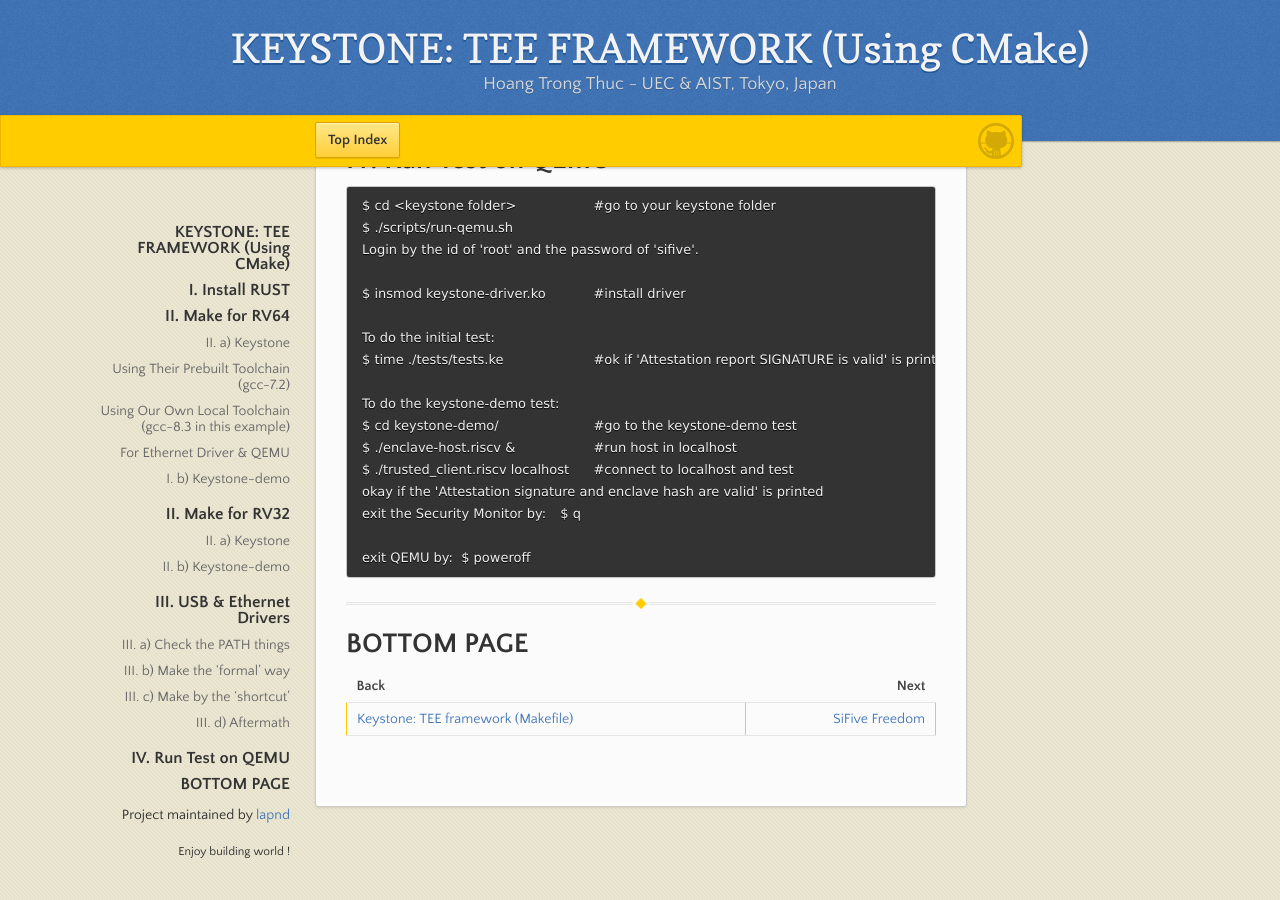
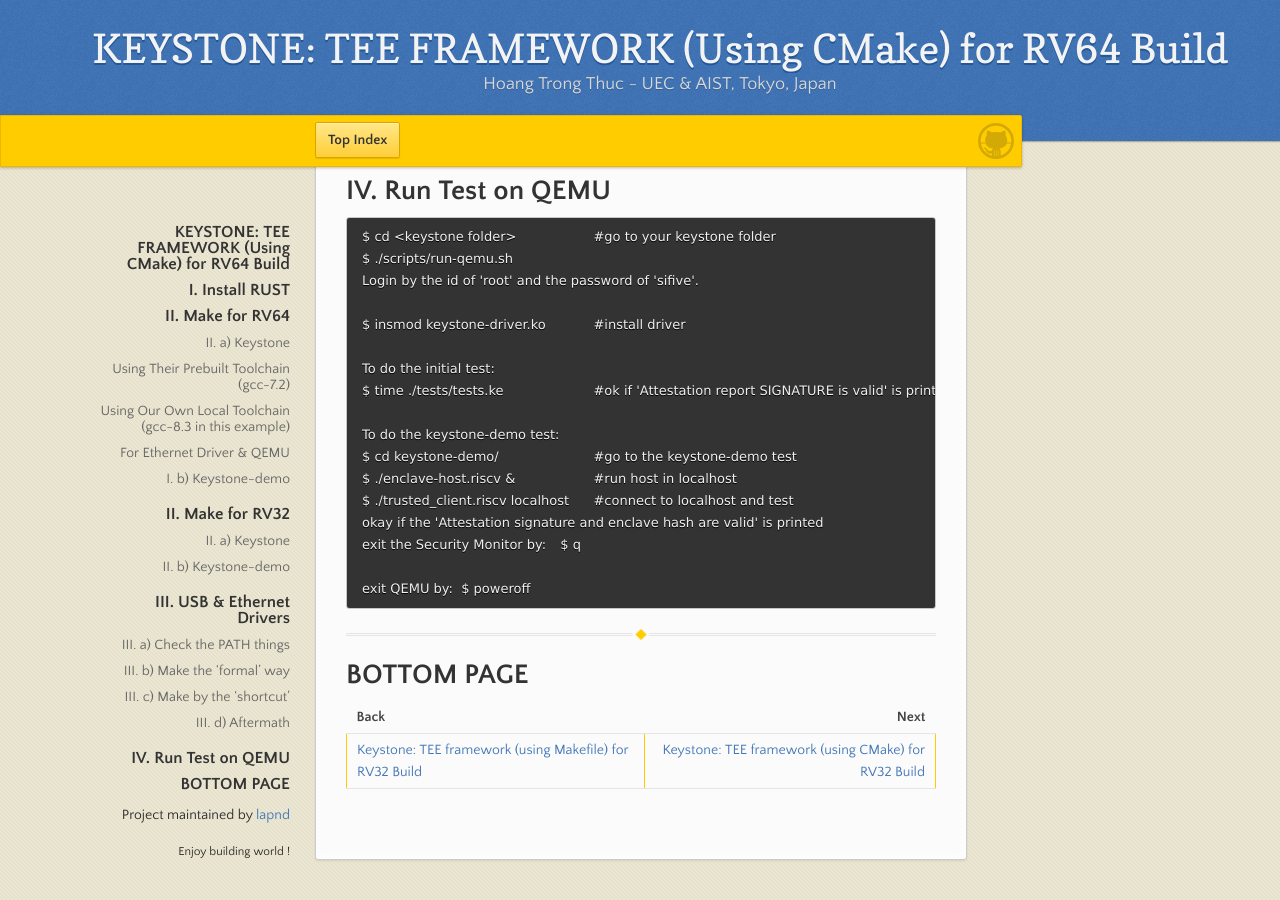
Before and after one commit to lapnd/httdes.github.io, a Jekyll site: the page built from keystone-cmake-64.md, in a window 1280 px wide and 900 px high, scrolled down 6217 px. Built offline with Jekyll 4.4.1, drawn with Linux system fonts in a browser that asks for light colours; our own code applies the rules of GitHub Pages for plain Markdown files; some of the changed text lies outside the part shown.

Commit message:
Update keystone-cmake-64.md

```diff
--- a/keystone-cmake-64.md
+++ b/keystone-cmake-64.md
@@ -2,7 +2,7 @@
 layout : default
 ---
 
-# KEYSTONE: TEE FRAMEWORK (Using CMake)
+# KEYSTONE: TEE FRAMEWORK (Using CMake) for RV64 Build
 
 * * *
 
@@ -310,4 +310,4 @@ So if you want to use the keystone-demo ([I. b)](#i-b-keystone-demo)), you have
 
 | Back | Next |
 | :--- | ---: |
-| [Keystone: TEE framework (Makefile)](./keystone-makefile.md) | [SiFive Freedom](./vc707.md) |
+| [Keystone: TEE framework (using Makefile) for RV32 Build](./keystone-makefile-32.md) | [Keystone: TEE framework (using CMake) for RV32 Build](./keystone-cmake-32.md) |
```
